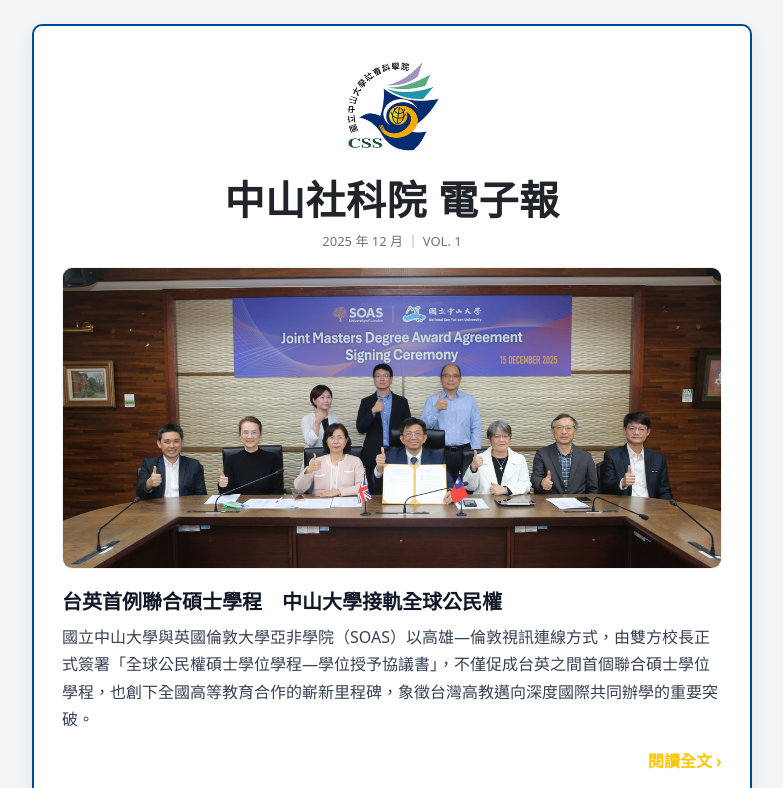
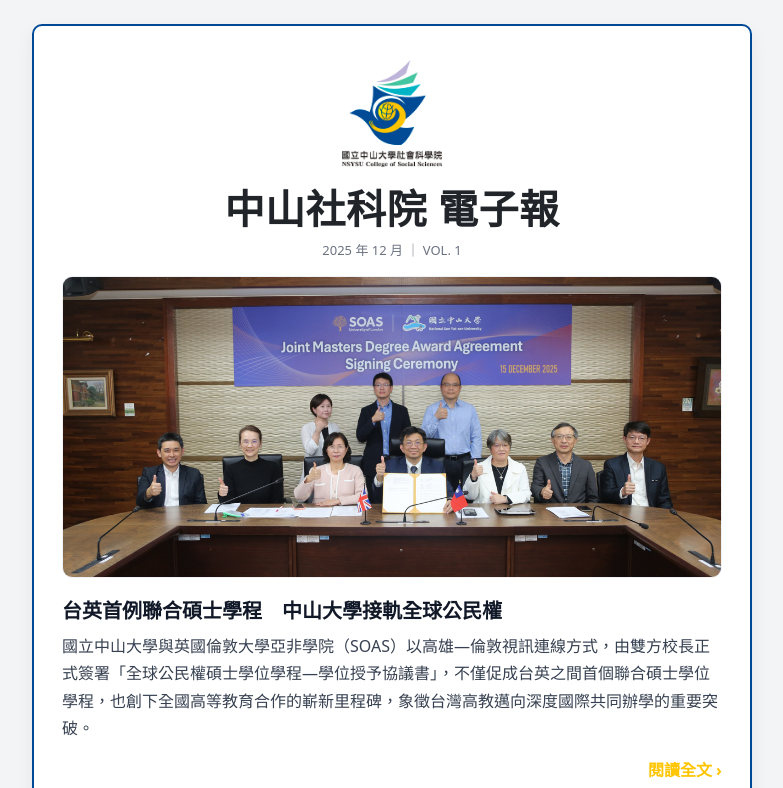
Before and after one commit to cyc0904/CSS_Enews, a plain HTML site: page index.html in a window 1280 px wide. Shown: the top 788 px of the page, without its empty margins (248-1031 px from the left). Drawn offline with nearby package versions, Linux system fonts and the light colour scheme.

Commit message:
Update logo image source in index.html

```diff
--- a/index.html
+++ b/index.html
@@ -19,7 +19,7 @@
         <!-- Header -->
         <header class="enews-header">
             <div class="brand-badge">
-                <img src="社科院院徽-2.jpg" alt="logo" style="width: 100px;">
+                <img src="社科院院徽.jpg" alt="logo" style="width: 100px;">
                 <!-- <span class="brand-text">社會科學院</span> -->
             </div>
 
```
